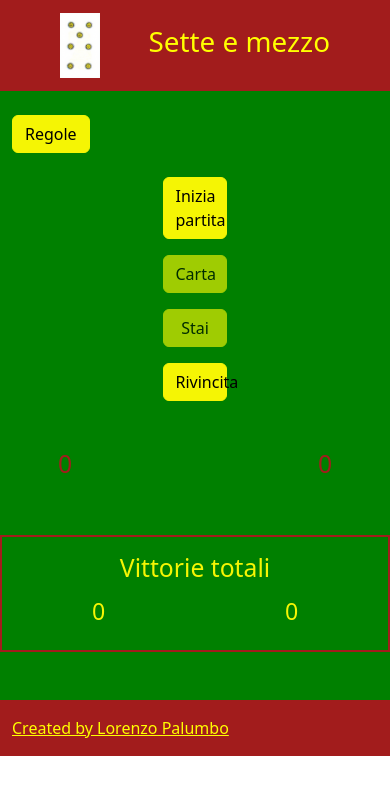
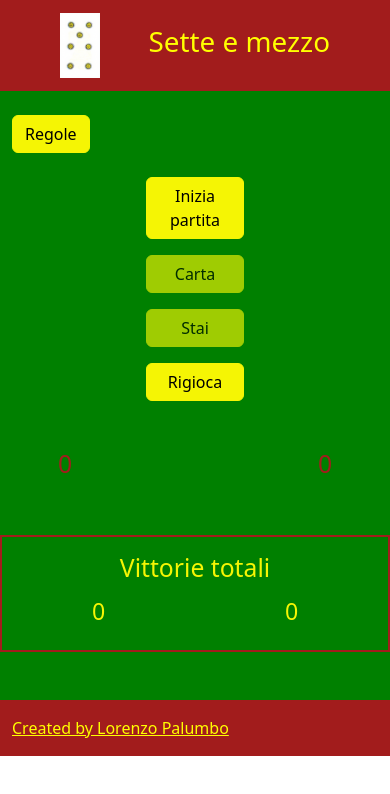
Before and after one commit to Pacho499/SetteMezzo, a React (Create React App) app: page / in a window 390 px wide. Shown: the top 794 px of the page. Built offline with nearby package versions, Linux system fonts and the light colour scheme.

Commit message:
fixed mobile

```diff
--- a/src/components/DeckDrow.js
+++ b/src/components/DeckDrow.js
@@ -169,7 +169,7 @@ const DeckDrow = () => {
     } else {
       return card.map((card, index) => {
         return (
-          <Col key={index} className="col-6 col-md-4 my-2">
+          <Col key={index} className="col-12 col-md-4 my-2">
             <Card>
               <Card.Img src={card.img} height="40%" />
             </Card>
@@ -183,13 +183,13 @@ const DeckDrow = () => {
     <Container>
       {croupierDraw()}
 
-      <Row>
-        <Col xs={5}>
+      <Row className="justify-content-center">
+        <Col xs={4}>
           <Row className="me-5">{renderCards(playerHand)}</Row>
         </Col>
 
-        <Col xs={2}>
-          <Stack gap={3}>
+        <Col xs={3}>
+          <Stack className="buttons" gap={3}>
             <Row>
               <Button
                 disabled={startTheGame ? false : true}
@@ -219,12 +219,12 @@ const DeckDrow = () => {
             </Row>
             <Row>
               <Button variant="info" onClick={restartTheGame}>
-                Rivincita
+                Rigioca
               </Button>
             </Row>
           </Stack>
         </Col>
-        <Col xs={5}>
+        <Col xs={4}>
           <Row className="ms-5">{renderCards(croupierHand)}</Row>
         </Col>
       </Row>
```
